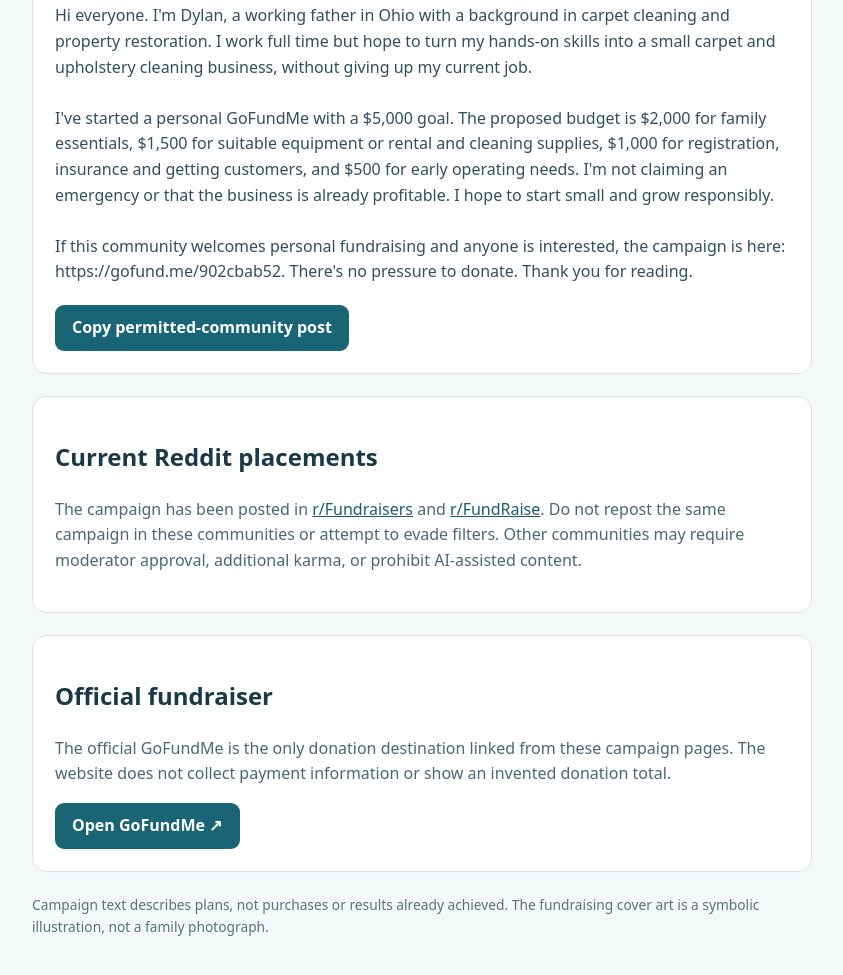
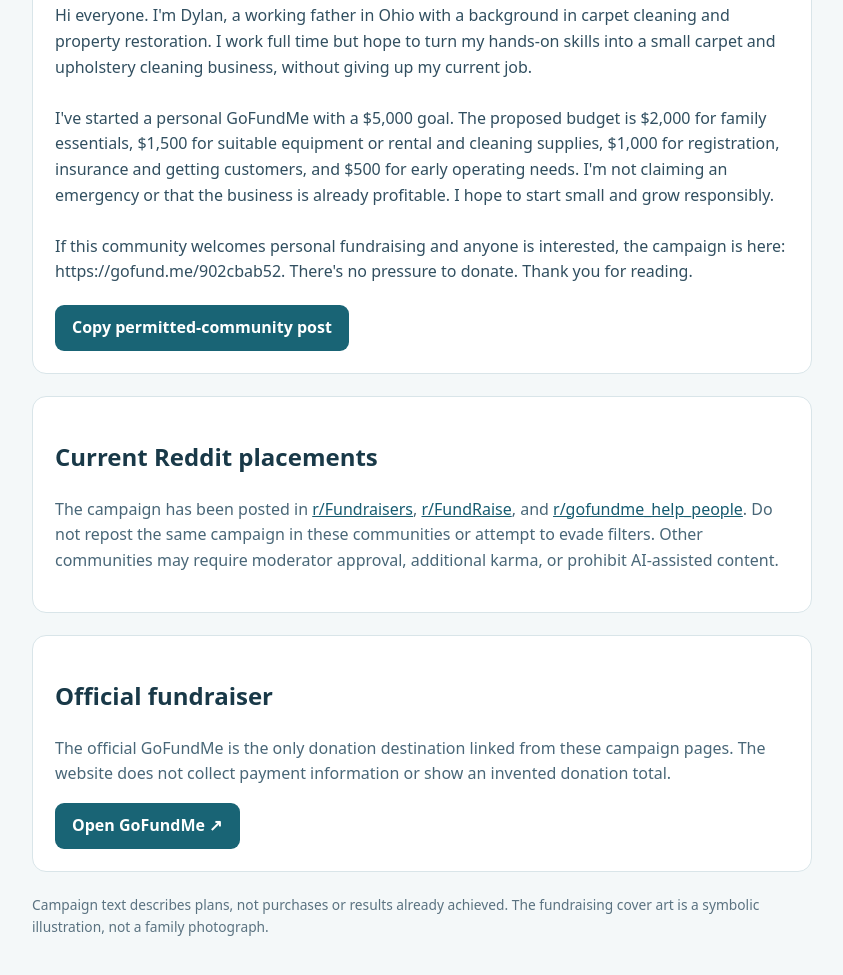
Before and after one commit to satisfyforgee-beep/satisfyforge-labs, a plain HTML site: page fundraising/share.html in a window 1280 px wide. Shown: the part 791-1766 px from the top of the page, without its empty margins (218-1061 px from the left). Drawn offline with Linux system fonts and the light colour scheme.

Commit message:
Update fundraiser share hub with verified third Reddit placement

```diff
--- a/fundraising/share.html
+++ b/fundraising/share.html
@@ -6,7 +6,7 @@
 I've started a personal GoFundMe with a $5,000 goal. The proposed budget is $2,000 for family essentials, $1,500 for suitable equipment or rental and cleaning supplies, $1,000 for registration, insurance and getting customers, and $500 for early operating needs. I'm not claiming an emergency or that the business is already profitable. I hope to start small and grow responsibly.
 
 If this community welcomes personal fundraising and anyone is interested, the campaign is here: https://gofund.me/902cbab52. There's no pressure to donate. Thank you for reading.</blockquote><button data-copy="community">Copy permitted-community post</button></article>
-<article><h2>Current Reddit placements</h2><p>The campaign has been posted in <a href="https://www.reddit.com/r/Fundraisers/comments/1xa9709/" target="_blank" rel="noopener noreferrer">r/Fundraisers</a> and <a href="https://www.reddit.com/r/FundRaise/comments/1xa9gco/" target="_blank" rel="noopener noreferrer">r/FundRaise</a>. Do not repost the same campaign in these communities or attempt to evade filters. Other communities may require moderator approval, additional karma, or prohibit AI-assisted content.</p></article>
+<article><h2>Current Reddit placements</h2><p>The campaign has been posted in <a href="https://www.reddit.com/r/Fundraisers/comments/1xa9709/" target="_blank" rel="noopener noreferrer">r/Fundraisers</a>, <a href="https://www.reddit.com/r/FundRaise/comments/1xa9gco/" target="_blank" rel="noopener noreferrer">r/FundRaise</a>, and <a href="https://www.reddit.com/r/gofundme_help_people/comments/1xaqu80/" target="_blank" rel="noopener noreferrer">r/gofundme_help_people</a>. Do not repost the same campaign in these communities or attempt to evade filters. Other communities may require moderator approval, additional karma, or prohibit AI-assisted content.</p></article>
 <article><h2>Official fundraiser</h2><p>The official GoFundMe is the only donation destination linked from these campaign pages. The website does not collect payment information or show an invented donation total.</p><a class="action" href="https://gofund.me/902cbab52" target="_blank" rel="noopener noreferrer">Open GoFundMe ↗</a></article>
 <p class="foot">Campaign text describes plans, not purchases or results already achieved. The fundraising cover art is a symbolic illustration, not a family photograph.</p>
 </main><script>document.querySelectorAll('[data-copy]').forEach(btn=>{const label=btn.textContent;btn.addEventListener('click',async()=>{const el=document.getElementById(btn.dataset.copy);try{await navigator.clipboard.writeText(el?.innerText||'');btn.textContent='Copied!'}catch(e){btn.textContent='Select and copy the message above'}setTimeout(()=>btn.textContent=label,2300)})});</script></body></html>
```
